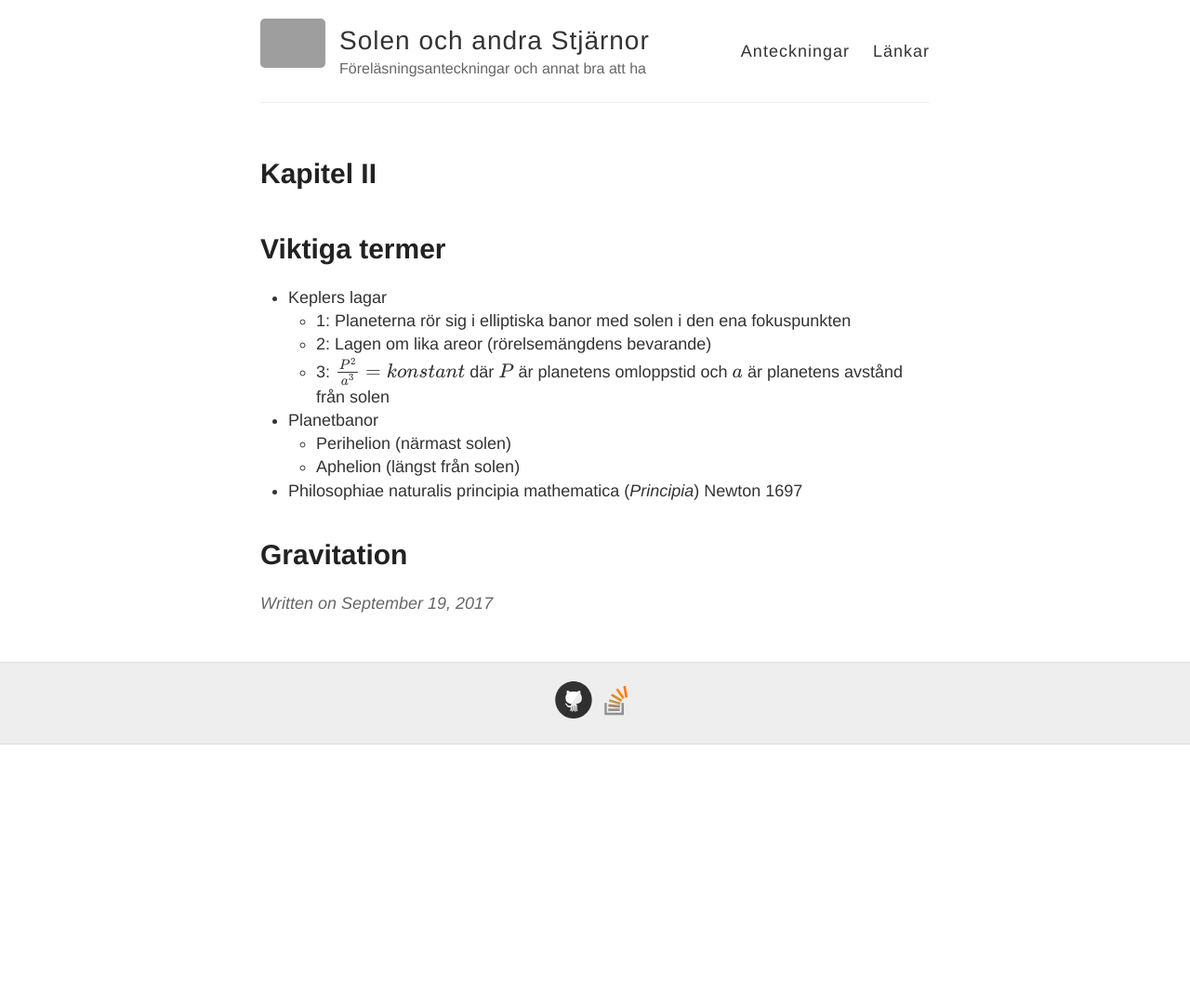
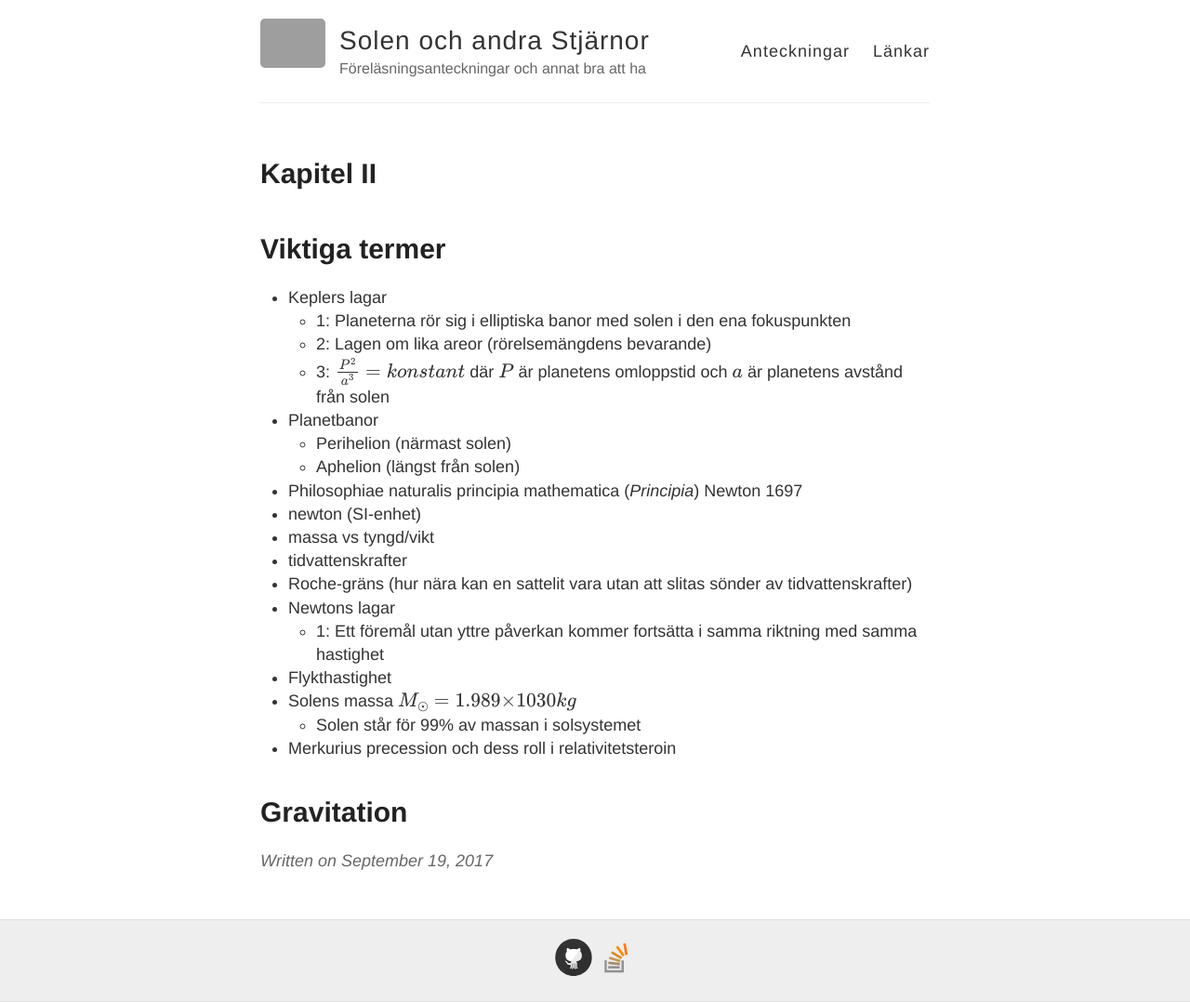
Before and after one commit to JohanSpaedtke/JohanSpaedtke.github.io, a Jekyll site: the page built from _posts/2017-09-19-chapter2.md, in a window 1280 px wide. Shown: the whole page at 93% size. Built offline with Jekyll 4.4.1, drawn with Linux system fonts in a browser that asks for light colours; formulas are drawn with MathJax 3; before the commit the page ends 900 px from its top, so only the background shows below that; grey boxes are pictures that could not be loaded.

Commit message:
More on chapter2

```diff
--- a/_posts/2017-09-19-chapter2.md
+++ b/_posts/2017-09-19-chapter2.md
@@ -13,5 +13,15 @@ title: Kapitel II
 	- Perihelion (närmast solen)
 	- Aphelion (längst från solen)
 * Philosophiae naturalis principia mathematica (_Principia_) Newton 1697
+* newton (SI-enhet)
+* massa vs tyngd/vikt
+* tidvattenskrafter
+* Roche-gräns (hur nära kan en sattelit vara utan att slitas sönder av tidvattenskrafter)
+* Newtons lagar
+	- 1: Ett föremål utan yttre påverkan kommer fortsätta i samma riktning med samma hastighet
+* Flykthastighet
+* Solens massa $$ M_{⊙} = 1.989 × 1030 kg $$
+	- Solen står för 99% av massan i solsystemet
+* Merkurius precession och dess roll i relativitetsteroin
 
 # Gravitation
```
